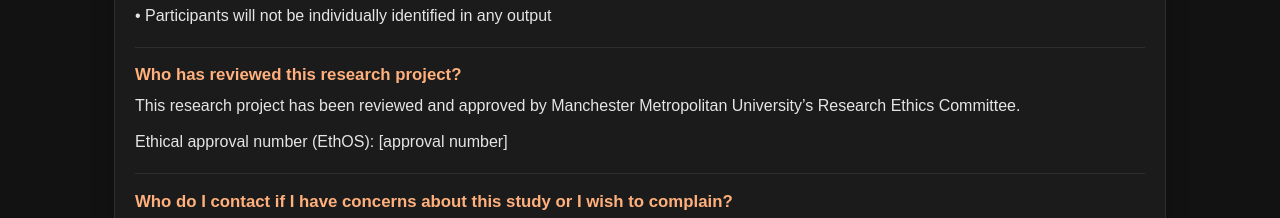
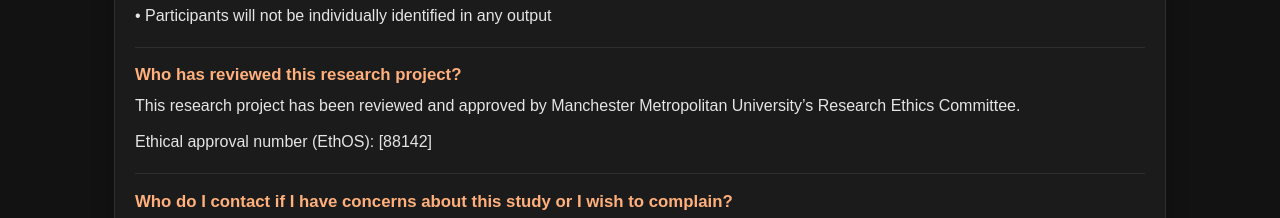
Before and after one commit to WiseThoughts/Synoptic-Project-AI-Emotion-Chatbot, a React (Create React App) app: page /questionnaire in a window 1280 px wide. Shown: the part 1640-1858 px from the top of the page. Built offline with nearby package versions, Linux system fonts and the light colour scheme.

Commit message:
spelling mistake

```diff
--- a/src/pages/Questionnaire.js
+++ b/src/pages/Questionnaire.js
@@ -113,7 +113,7 @@ const INFORMATION_SECTIONS = [
     title: "Who has reviewed this research project?",
     body: [
       "This research project has been reviewed and approved by Manchester Metropolitan University’s Research Ethics Committee.",
-      "Ethical approval number (EthOS): [approval number]"
+      "Ethical approval number (EthOS): [88142]"
     ]
   },
   {
```
